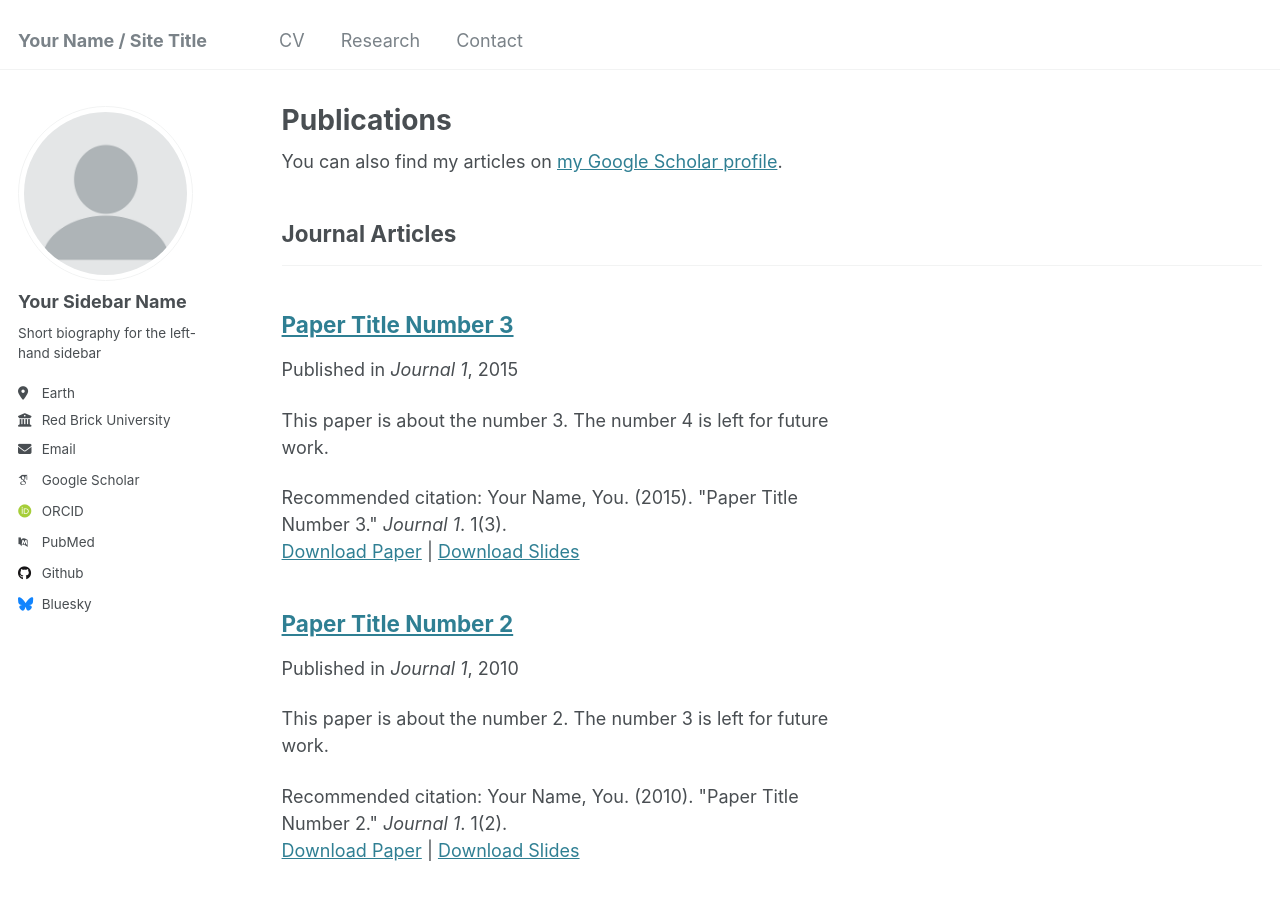
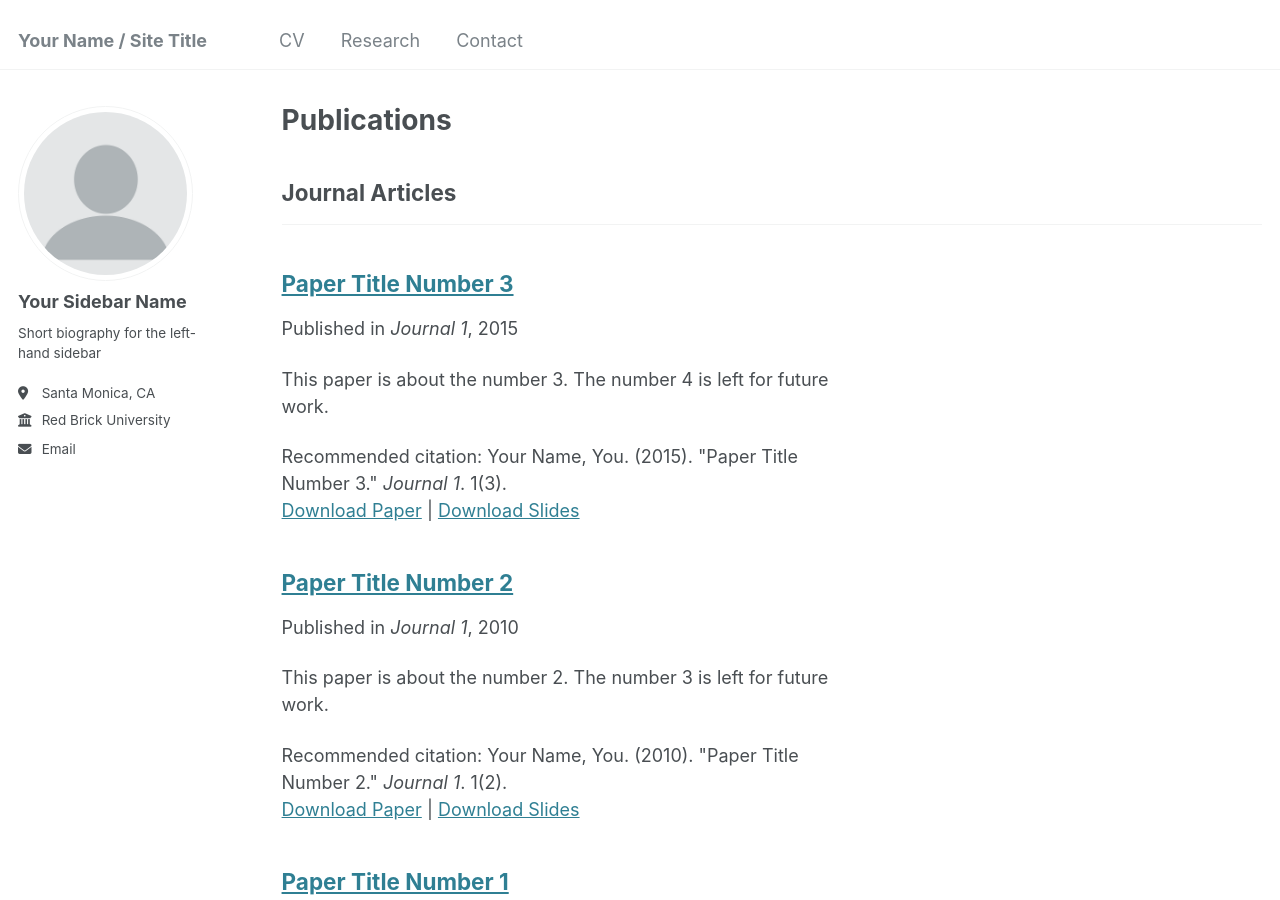
Before and after one commit to yujimizushima/yujimizushima.github.io, a Jekyll site: the page built from _pages/publications.html, in a window 1280 px wide and 900 px high. Built offline with Jekyll 4.4.1, drawn with Linux system fonts in a browser that asks for light colours; some web fonts are replaced; part of the change alters nothing that is shown.

Commit message:
Update _config.yml

```diff
--- a/_config.yml
+++ b/_config.yml
@@ -11,10 +11,10 @@ locale                   : "en-US"
 title                    : "Your Name / Site Title"
 title_separator          : "-"
 name                     : &name "Your Name"
-description              : &description "personal description"
-url                      : https://academicpages.github.io # the base hostname & protocol for your site e.g. "https://[your GitHub username].github.io"
+description              : &description "PhD Student and Assistant Policy Researcher at RAND"
+url                      : https://yujimizushima.github.io # the base hostname & protocol for your site e.g. "https://[your GitHub username].github.io"
 baseurl                  : "" # the subpath of your site, e.g. "/blog"
-repository               : "academicpages/academicpages.github.io"
+repository               : "yujimizushima/yujimizushima.github.io"
 
 # Site Author - The following control what appear as part of the author content on the side bar.
 #               If a field is blank the icon and link will not appear, otherwise it will be shown.
@@ -23,56 +23,11 @@ author:
   # Biographic information
   avatar           : "profile.png"
   name             : "Your Sidebar Name"
-  pronouns         : # example: "she/her"
   bio              : "Short biography for the left-hand sidebar"
-  location         : "Earth"
+  location         : "Santa Monica, CA"
   employer         : "Red Brick University"
   uri              : # URL
-  email            : "none@example.org"
-
-  # Academic websites
-  arxiv            : # URL - Update with the correct link to your profile
-  googlescholar    : "https://scholar.google.com/citations?user=PS_CX0AAAAAJ"
-  impactstory      : # URL
-  orcid            : "http://orcid.org/yourorcidurl"
-  semantic         : # URL
-  pubmed           : "https://www.ncbi.nlm.nih.gov/pubmed/?term=john+snow"
-  researchgate     : # URL
-  scopus           : # URL
-
-  # Repositories and software development
-  bitbucket        : # Username - Update with your username on the site
-  codepen          : # Username
-  dribbble         : # Username
-  github           : "academicpages"
-  kaggle           : # Username
-  stackoverflow    : # User number or user number and name (i.e., use "1" or "1/jeff-atwood")
-
-  # Social media
-  bluesky          : "bsky.app" # Replace this with you Bluesky username
-  facebook         : # Username
-  flickr           : # Username
-  foursquare       : # Username
-  goodreads        : # Username
-  google_plus      : # Username
-  keybase          : # Username
-  instagram        : # Username
-  lastfm           : # Username
-  linkedin         : # Username
-  mastodon         : # URL
-  medium           : # URL
-  pinterest        : # Username
-  soundcloud       : # Username
-  steam            : # Username
-  telegram         : # URL
-  tumblr           : # Username
-  twitter          : # Username for X / Twitter
-  vine             : # Username
-  weibo            : # Username
-  wikipedia        : # Username
-  xing             : # Username
-  youtube          : # Username
-  zhihu            : # Username
+  email            : "ymizushi@rand.org"
 
 # Publication Category - The following the list of publication categories and their headings
 publication_category:
```
